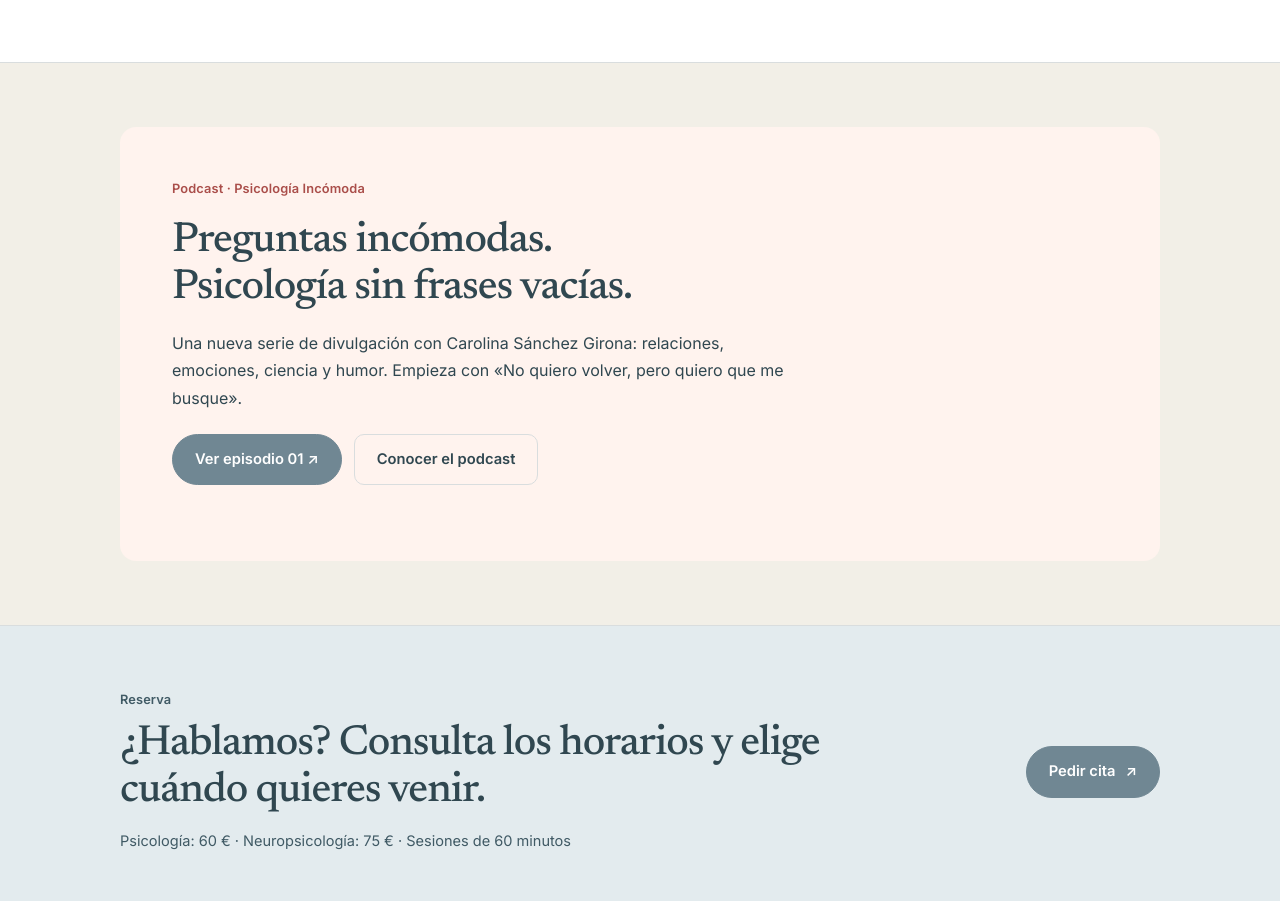
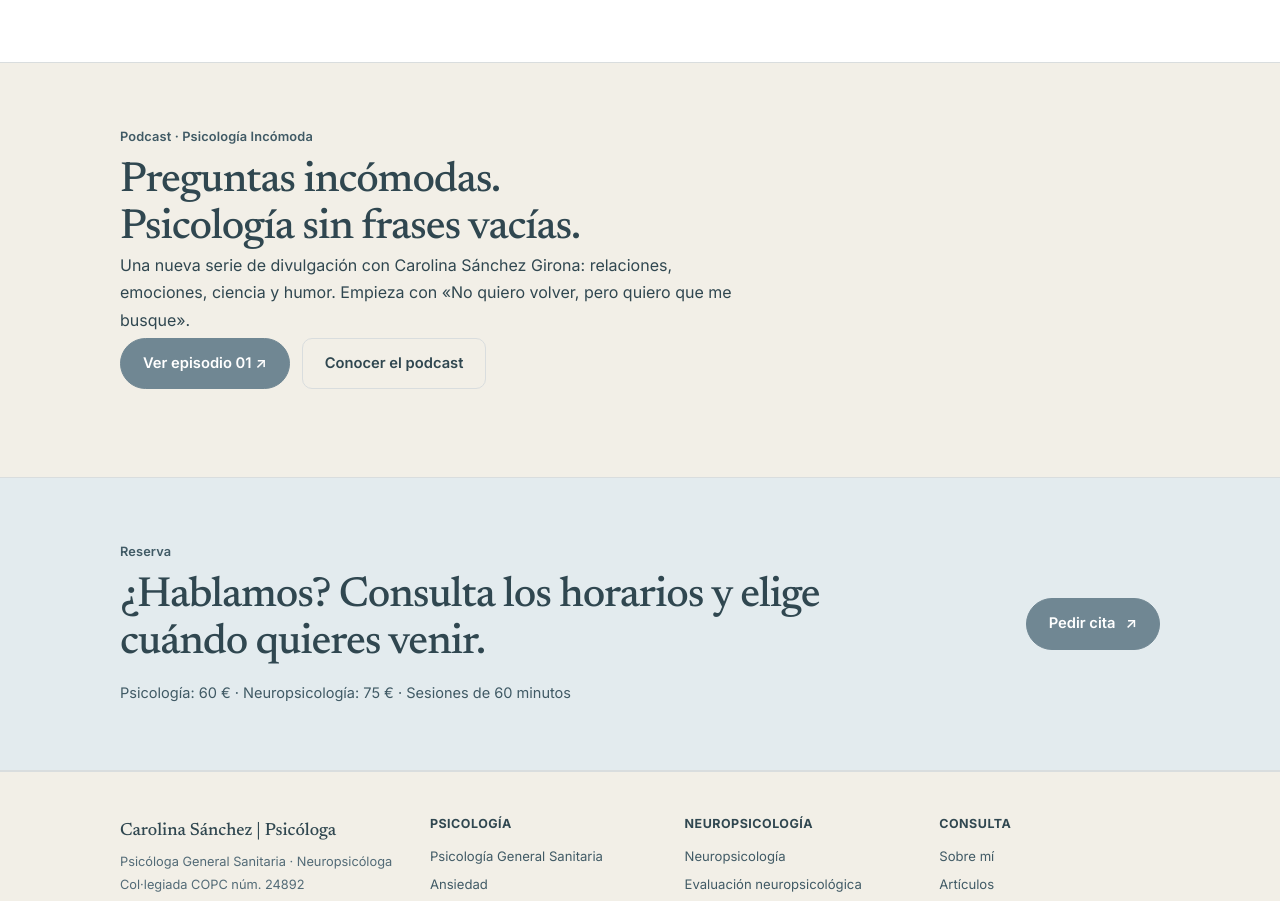
Before and after one commit to carolinasanchezgirona/Portfolio-Carolina, a Next.js app: page / in a window 1280 px wide. Shown: the part 5251-6152 px from the top of the page. Built offline with nearby package versions, Linux system fonts and the light colour scheme.

Commit message:
Remove off-brand pink podcast styles from public homepage

```diff
--- a/app/page.tsx
+++ b/app/page.tsx
@@ -296,8 +296,8 @@ export default function HomePage() {
       </section>
 
       <section className="editorial-section" aria-labelledby="podcast-home-title">
-        <div className="editorial-wrap" style={{background:"#fff3ee",borderRadius:16,padding:"clamp(24px,5vw,52px)",display:"grid",gap:18}}>
-          <p className="editorial-section-eyebrow" style={{margin:0,color:"#aa4e4a"}}>Podcast · Psicología Incómoda</p>
+        <div className="editorial-wrap editorial-podcast-card">
+          <p className="editorial-section-eyebrow editorial-podcast-eyebrow">Podcast · Psicología Incómoda</p>
           <h2 id="podcast-home-title" style={{margin:0,maxWidth:"19ch"}}>Preguntas incómodas. Psicología sin frases vacías.</h2>
           <p style={{margin:0,maxWidth:"62ch",lineHeight:1.7}}>Una nueva serie de divulgación con Carolina Sánchez Girona: relaciones, emociones, ciencia y humor. Empieza con «No quiero volver, pero quiero que me busque».</p>
           <div className="editorial-actions" style={{marginTop:4}}>
```
